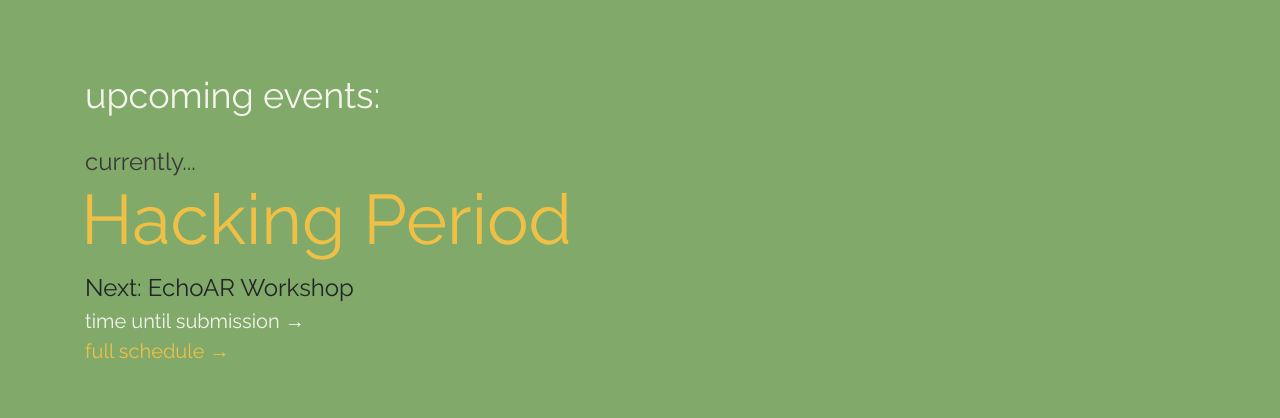
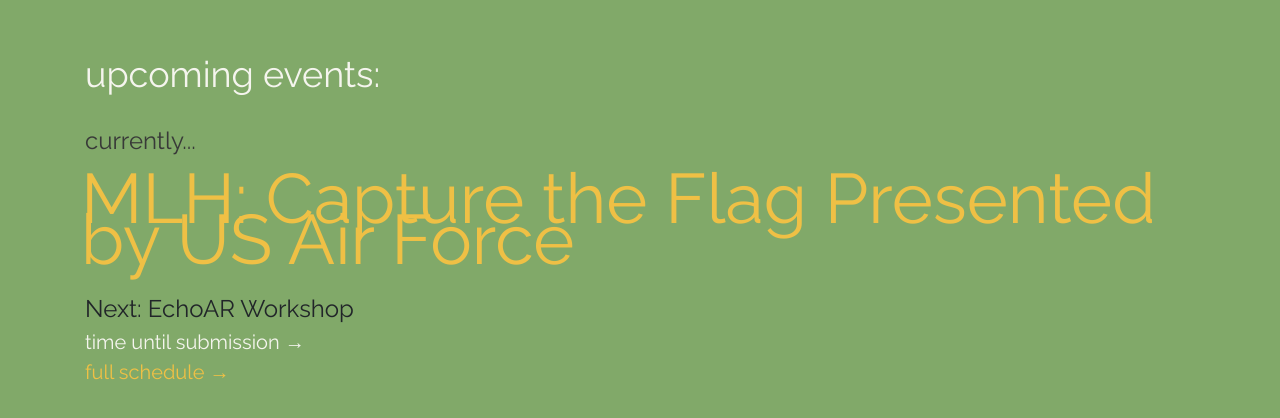
Before and after one commit to sigmahacks/timer, a website: page schedule.html in a window 1280 px wide. Shown: the part 180-598 px from the top of the page. Drawn offline with nearby package versions, Linux system fonts and the light colour scheme.

Commit message:
--allowempty

```diff
--- a/schedule.html
+++ b/schedule.html
@@ -117,7 +117,7 @@
                     document.getElementById("scheduleNext").innerHTML =
                         "Next: MLH: Capture the Flag Presented by US Air Force";
                 }
-                else if (time.hr >= 11 && time.min >= 0 && time.hr <= 12 && time.min <= 0){
+                else if (time.hr >= 11 && time.min >= 0 && time.hr <= 12){
                     document.getElementById("curSchedule").innerHTML = "MLH: Capture the Flag Presented by US Air Force";
                     document.getElementById("scheduleNow").style.fontSize = "5vw";
                     document.getElementById("scheduleNext").innerHTML =
```
